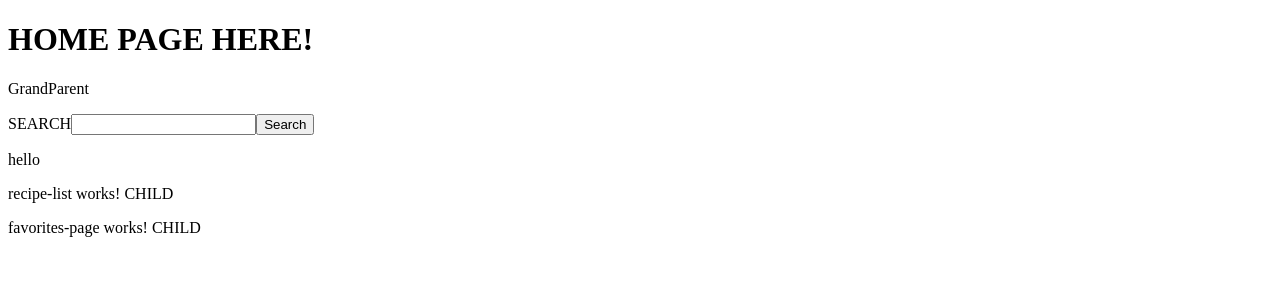
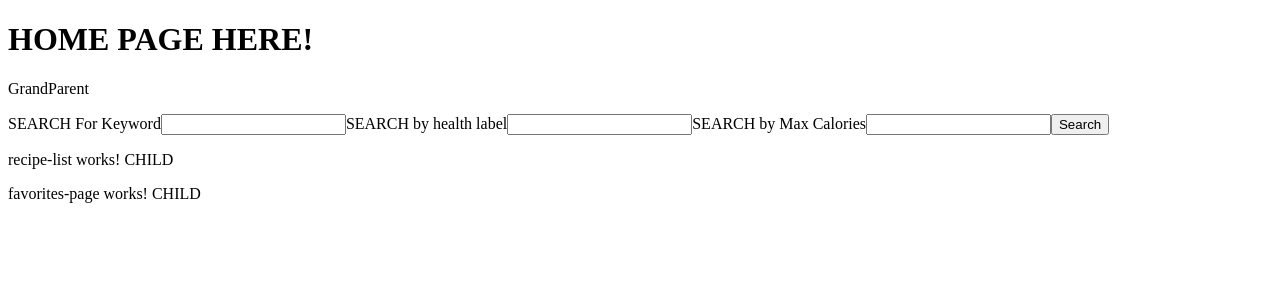
Before and after one commit to njperry/recipe-api-project, an Angular app: page / in a window 1280 px wide. Shown: the top 300 px of the page. Built offline with nearby package versions, Linux system fonts and the light colour scheme.

Commit message:
first branch dietary-search push

```diff
--- a/src/app/recipe.service.ts
+++ b/src/app/recipe.service.ts
@@ -12,8 +12,16 @@ export class RecipeService {
 
   constructor(private http: HttpClient) {}
 
-  getRecipeData(userSearch: string) {
-    return this.http.get(`https://api.edamam.com/search?q=${userSearch}&app_id=${this.apiid}&app_key=${this.apikey}`);
+  getRecipeData(userSearch: string, dietSearch: string, calorieSearch: string) {
+    return this.http.get(`https://api.edamam.com/search?q=${userSearch}&app_id=${this.apiid}&app_key=${this.apikey}&calories=${calorieSearch}&health=${dietSearch}`);
   }
 
+  // getHealthLabel(dietSearch: string) {
+  //   return this.http.get(`https://api.edamam.com/search?q=&app_id=${this.apiid}&app_key=${this.apikey}&health=${dietSearch}`);
+  // }
+
+  // getCalories(calorieSearch: string) {
+  //   return this.http.get(`https://api.edamam.com/search?q=&app_id=${this.apiid}&app_key=${this.apikey}&calories=${calorieSearch}`);
+  // }
+
 }
--- a/src/app/search-criteria/search-criteria.component.html
+++ b/src/app/search-criteria/search-criteria.component.html
@@ -1,20 +1,34 @@
 <form #recipeForm="ngForm" (ngSubmit)="searchRecipe(recipeForm)">
-  <label for="">SEARCH</label>
+  <label for="">SEARCH For Keyword</label>
   <input type="text" ngModel name="userSearch">
+  <label for="">SEARCH by health label</label>
+  <input type="text" ngModel name="dietSearch">
+  <label for="">SEARCH by Max Calories</label>
+  <input type="text" ngModel name="calorieSearch">
   <button>Search</button>
 </form>
 
-<p>hello</p>
+<!-- <form #dietaryForm="ngForm" (ngSubmit)="searchLabel(dietaryForm)">
+  <label for="">SEARCH by health label</label>
+  <input type="text" ngModel name="dietSearch">
+  <button>Search</button>
+</form> -->
+
+<!-- <form #calorieForm="ngForm" (ngSubmit)="searchCalories(calorieForm)">
+  <label for="">SEARCH by Max Calories</label>
+  <input type="text" ngModel name="calorieSearch">
+  <button>Search</button>
+</form> -->
+
 
 <div *ngFor="let result of results">
 
+  <img src= "{{ result.recipe.image }}" >
   <p>Title: {{ result.recipe.label }}</p>
-  <!-- <p>Author: {{ post.data.author }}</p>
-    <p>Upvotes: {{ post.data.ups }}</p>
-    <img src="{{ post.data.thumbnail }}" alt=""> -->
+  <p>Calories: {{ result.recipe.calories }}</p>
+  <p>Tags: {{ result.recipe.healthLabels }}</p>
 
 </div>
-
 
 
 <recipe-list></recipe-list>
--- a/src/app/search-criteria/search-criteria.component.ts
+++ b/src/app/search-criteria/search-criteria.component.ts
@@ -16,13 +16,27 @@ export class SearchCriteriaComponent implements OnInit {
   }
 
   searchRecipe(form) {
-    this.recipeService.getRecipeData(form.value.userSearch).subscribe(response => {
+    this.recipeService.getRecipeData(form.value.userSearch, form.value.dietSearch, form.value.calorieSearch).subscribe(response => {
       // console.log(response);
       this.results = response["hits"];
       console.log(this.results);
     });
   }
 
+  // searchLabel(form) {
+  //   this.recipeService.getHealthLabel(form.value.dietSearch).subscribe(response => {
+  //     // console.log(response);
+  //     this.results = response["hits"];
+  //     console.log(this.results);
+  //   });
+  // }
 
+  // searchCalories(form) {
+  //   this.recipeService.getCalories(form.value.calorieSearch).subscribe(response => {
+  //     // console.log(response);
+  //     this.results = response["hits"];
+  //     console.log(this.results);
+  //   });
+  // }
 
 }
```
